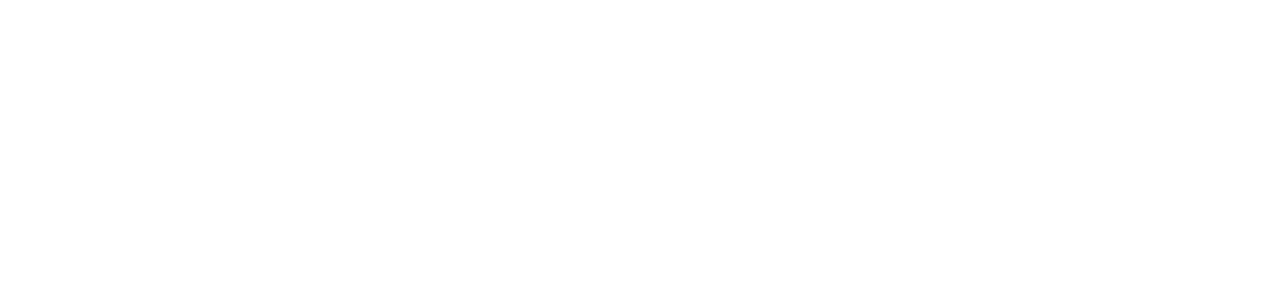
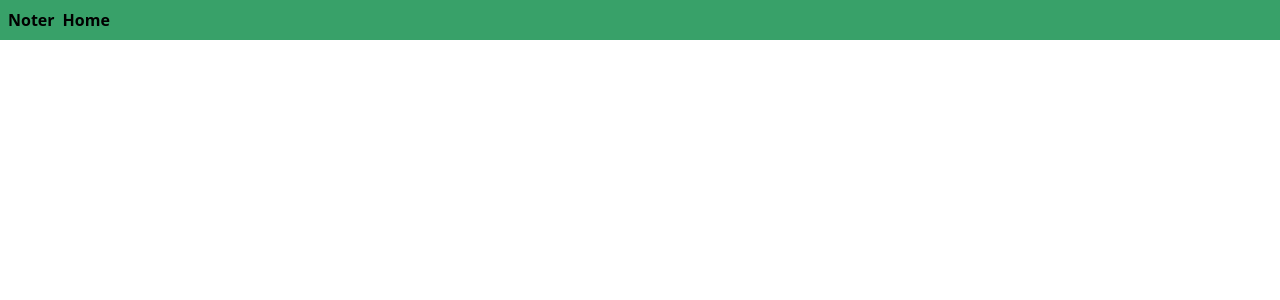
Before and after one commit to rodolphocastro/noter, a Vue app: page / in a window 1280 px wide. Shown: the top 300 px of the page. Built offline with nearby package versions, Linux system fonts and the light colour scheme.

Commit message:
Criar header

```diff
--- a/src/App.vue
+++ b/src/App.vue
@@ -1,10 +1,15 @@
 <template>
   <div id="app">
-    <header>
+    <header class="bg-green-600 p-2">
+      <nav class="flex-row space-x-2">
+        <a href="https://" target="_blank" rel="noopener noreferrer" class="font-black">Noter</a>
+        <a href="https://#" class="font-bold">Home</a>
+      </nav>
+    </header>
+    <main class="px-12">
+      <section id="notes">
 
-    </header>
-    <main>
-
+      </section>
     </main>
   </div>
 </template>
@@ -20,7 +25,7 @@
 <style lang="postcss">
 
 #app {
-  @apply px-10 pt-0 mt-0
+  @apply w-screen
 }
 
 </style>
```
